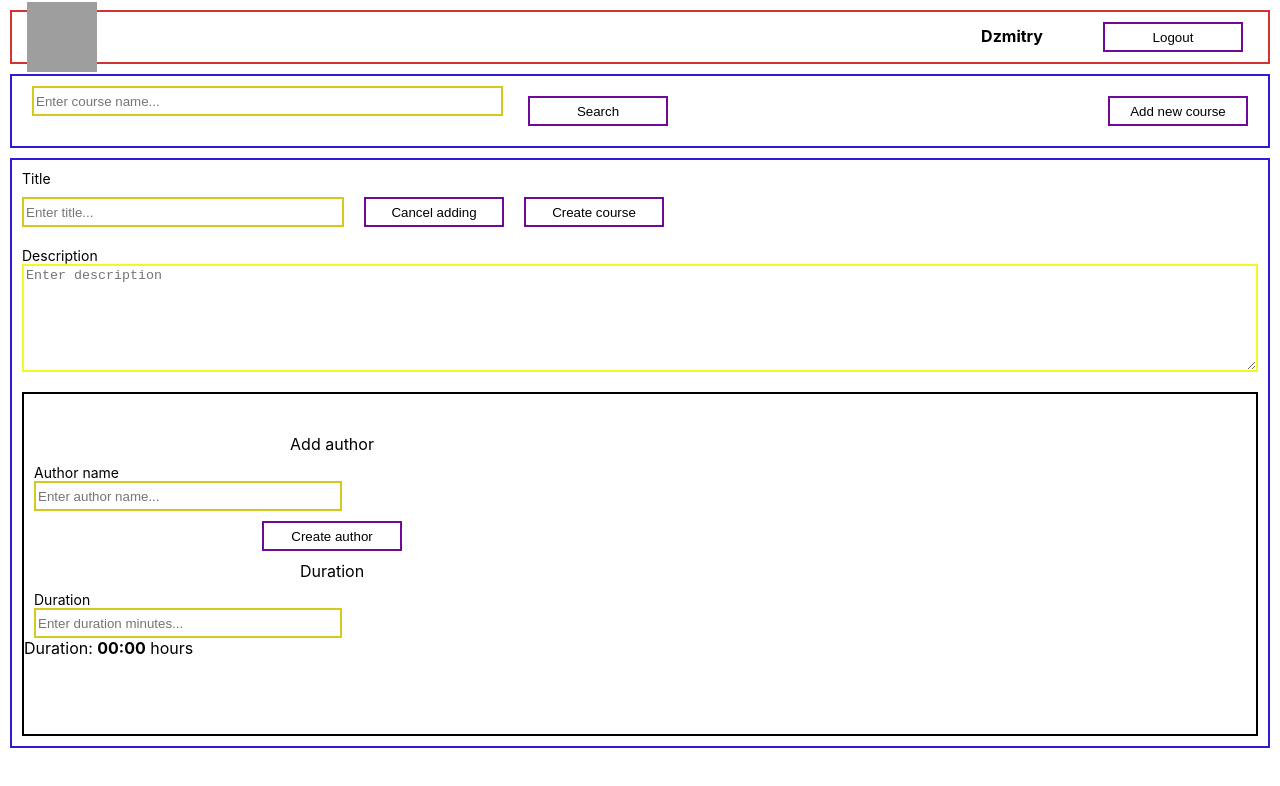
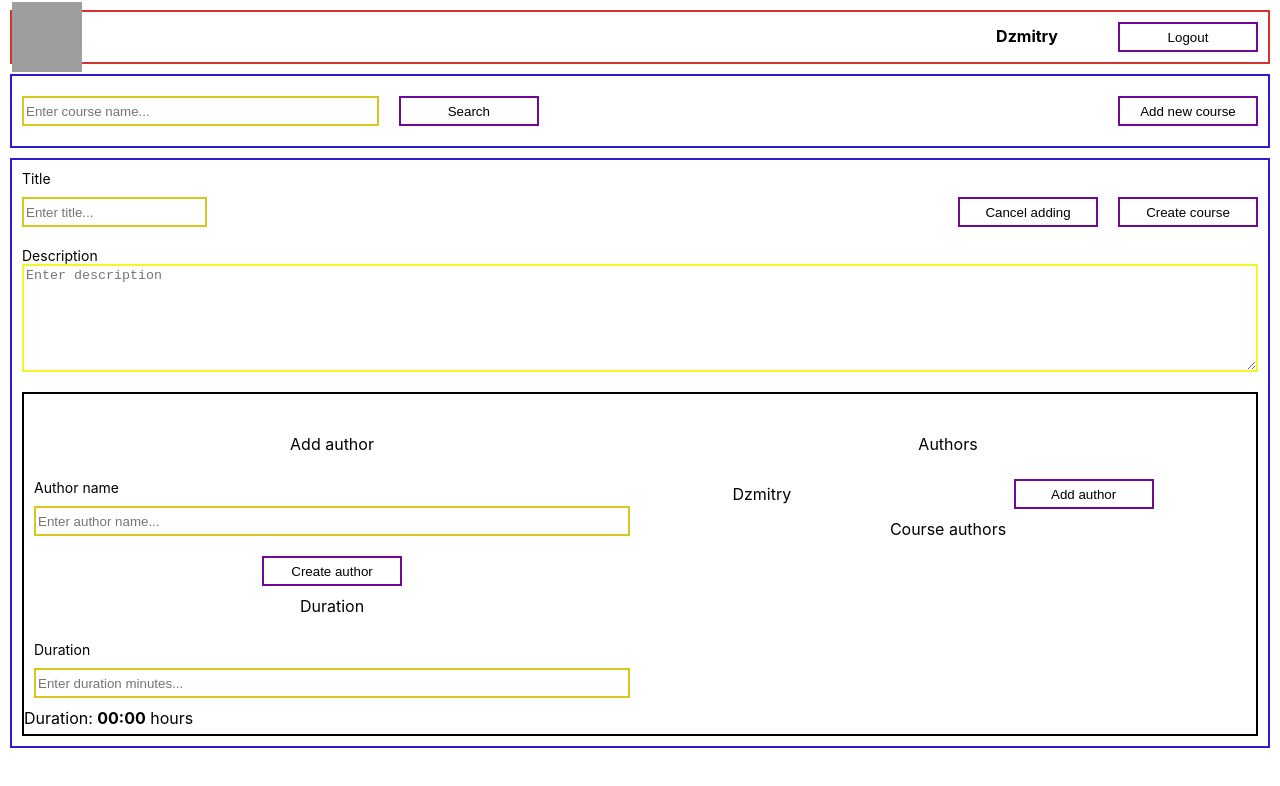
Before and after one commit to DmitryAstreiko/React-Fundamentals-10-Astreika, a React (Create React App) app in the folder courses-app/: page / in a window 1280 px wide. Shown: the top 786 px of the page. Built offline with nearby package versions, Linux system fonts and the light colour scheme; grey boxes are pictures that could not be loaded.

Commit message:
FIX styles

```diff
--- a/courses-app/src/App.css
+++ b/courses-app/src/App.css
@@ -44,7 +44,7 @@
   display: flex;
   justify-content: space-between;
   align-items: center;
-  padding: 0 15px 0 15px;
+
 }
 
 .Buttons {
@@ -93,20 +93,25 @@
 
 .InputMain {
     display: flex;
-    width: 50%;
-    margin: 0 15px 0 10px;
+    /*width: 100%;*/
 }
 
-.InputSearch {
+.Inputs {
     height: 24px;
     border: 2px solid #d6c91b;
     width: 100%;
+    margin: 10px;
 }
+
+/*.InputSearch {
+    height: 24px;
+    border: 2px solid #d6c91b;
+    width: 100%;
+}*/
 
 .SearchBarMain {
     display: flex;
     align-items: flex-start;
-    margin: 0 0 0 10px;
     flex-direction: row;
     width: 75%;
 }
@@ -130,6 +135,8 @@
     display: flex;
     flex-direction: row;
     justify-content: space-between;
+    align-items: center;
+    padding: 0 15% 0 15%;
 }
 
 .CreateCourseMain {
@@ -138,11 +145,23 @@
     border: 2px solid #2e1bd6;
     margin: 10px;
 }
-.InputCreateCourseName {
+/*.InputCreateCourseName {
     height: 24px;
     border: 2px solid #d6c91b;
     width: 25%;
     margin: 10px;
+}*/
+
+.CreateCourseTitle {
+    display: flex;
+    flex-direction: row;
+    justify-content: space-between;
+}
+
+.CreateCourseButtons {
+    display: flex;
+    align-items: flex-end;
+    flex-direction: row;
 }
 
 .CreateCourseLabels {
@@ -169,6 +188,7 @@
 .CreateCourseLabelsParagraph {
     font-size: 16px;
     text-align: center;
+    padding: 0 0 15px 0;
 }
 
 .AuthorsMain {
--- a/courses-app/src/App.jsx
+++ b/courses-app/src/App.jsx
@@ -2,17 +2,21 @@ import './App.css';
 import Header from './components/Header/Header';
 import Courses from './components/Courses/Courses';
 import CreateCourse from './components/CreateCourse/CreateCourse';
+import { mockedAuthorsList } from './constants';
 
 function App(props) {
+    //const [isShowAddCourse, setIsShowAddCourse] = useState(false);
     return (
         <div>
             <Header />
             <Courses items={props.items} />
-          <CreateCourse />
+            <CreateCourse itemAuthors={getAuthors()}/>
         </div>
     );
 
-
+    function getAuthors() {
+    return mockedAuthorsList;
+    }
 }
 
 
--- a/courses-app/src/common/Input/Inpit.jsx
+++ b/courses-app/src/common/Input/Inpit.jsx
@@ -4,7 +4,7 @@ import '../../App.css';
 function Input(props) {
     return (
         <div className="InputMain">
-            <input id="search" className="InputSearch" placeholder={props.placeholderText} />
+            <input id="search" className="Inputs" placeholder={props.placeholderText} />
             <label for="search">{props.labelText}</label>
         </div>
     )
--- a/courses-app/src/components/Courses/Courses.jsx
+++ b/courses-app/src/components/Courses/Courses.jsx
@@ -5,11 +5,12 @@ import CourseCard from './components/CourseCard/CourseCard';
 import Button from "../../common/Button/Button";
 
 function Courses(props) {
+
     return (
         <div className="CoursesMain">
             <div className="CoursesSearchAddCourse">
                 <SearchBar />
-                <div style={{ padding: "0 10px 0 0" }}>
+                <div>
                     <Button buttonText="Add new course" />
                 </div>
             </div>
@@ -18,7 +19,7 @@ function Courses(props) {
                 )}
 
         </div>
-        )
+    )
 }
 
 export default Courses;
--- a/courses-app/src/components/Courses/components/SearchBar/SearchBar.jsx
+++ b/courses-app/src/components/Courses/components/SearchBar/SearchBar.jsx
@@ -5,11 +5,10 @@ import '../../../../App.css';
 function SearchBar() {
     return (
         <div className="SearchBarMain">
-
-                <Input placeholderText="Enter course name..."/>
-
-                <Button buttonText="Search" />
-
+            <div style={{width: "40%"} }>
+                <Input placeholderText="Enter course name..." />
+            </div>
+            <Button buttonText="Search" />
         </div>
     )
 }
--- a/courses-app/src/components/CreateCourse/CreateCourse.jsx
+++ b/courses-app/src/components/CreateCourse/CreateCourse.jsx
@@ -2,19 +2,22 @@ import React from "react";
 import '../../App.css';
 import Button from '../../common/Button/Button';
 import Authors from './components/Authors/Authors';
+import Input from '../../common/Input/Inpit';
 
 function CreateCourse(props) {
     return (
         <div className="CreateCourseMain">
             <label className="CreateCourseLabels">Title</label>
-            <div>
-                <input className="InputCreateCourseName" id="inputCreateCourseName" placeholder="Enter title..." />
-                <Button buttonText="Cancel adding" />
-                <Button buttonText="Create course" />
+            <div className="CreateCourseTitle">
+                <Input placeholderText="Enter title..." />
+                <div className="CreateCourseButtons">
+                    <Button buttonText="Cancel adding" />
+                    <Button buttonText="Create course" />
+                </div>
             </div>
             <label className="CreateCourseLabels">Description</label>
             <textarea className="CreateCourseTextArea" placeholder="Enter description"></textarea>
-            <Authors />
+            <Authors itemsAuthors={props.itemAuthors}/>
         </div>
     )
 }
--- a/courses-app/src/components/CreateCourse/components/AuthorItem/AuthorItem.jsx
+++ b/courses-app/src/components/CreateCourse/components/AuthorItem/AuthorItem.jsx
@@ -5,7 +5,7 @@ import Button from "../../../../common/Button/Button";
 function AuthorItem(props) {
     return (
         <div className="AuthorItemMain">
-            <label>1213</label>
+            <label>{props.authorName}</label>
             <Button buttonText="Add author" />
         </div>
     )
--- a/courses-app/src/components/CreateCourse/components/Authors/Authors.jsx
+++ b/courses-app/src/components/CreateCourse/components/Authors/Authors.jsx
@@ -1,9 +1,11 @@
-import React from "react";
+import React, { useState } from "react";
 import '../../../../App.css';
 import AddAuthor from '../AddAuthor/AddAuthor';
 import Duration from '../Duration/Duration';
+import AuthorItem from '../AuthorItem/AuthorItem';
 
 function Authors(props) {
+    const [items, setItems] = useState(props.itemAuthors);
     return (
         <div className="AuthorsMain">
             <div className="AuthorsAddAndDuration">
@@ -11,7 +13,9 @@ function Authors(props) {
                 <Duration />
             </div>
             <div className="AuthorsListAndDelete" >
-
+                <label className="CreateCourseLabelsParagraph" >Authors</label>
+                <AuthorItem authorName="Dzmitry" />
+                <label className="CreateCourseLabelsParagraph" >Course authors</label>
             </div>
         </div>
     )
```
Lines whose indentation alone changed are shown as unchanged.
